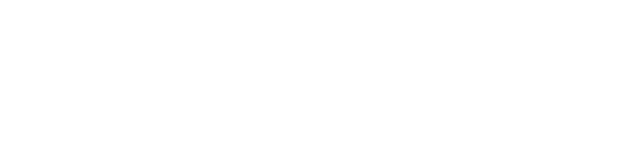
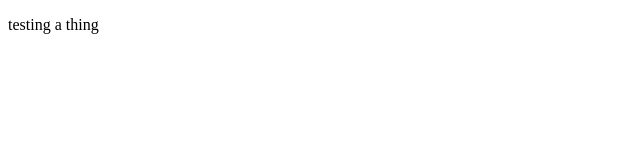
Before and after one commit to chrisawesomeusername/git-practice, a plain HTML site: page index.html in a window 1280 px wide. Shown: the whole page, without its empty margins (0-640 px from the left). Drawn offline with Linux system fonts and the light colour scheme; files that its build step writes are made by us from their sources.

Commit message:
added a thing from home

```diff
--- a/index.html
+++ b/index.html
@@ -7,6 +7,7 @@
   <link rel="stylesheet" href="style.css" type="text/css">
   </head>
   <body>
+  	<p>testing a thing</p>
 
   </body>
 </html>
```
Also changed, not shown: 1 other file.
